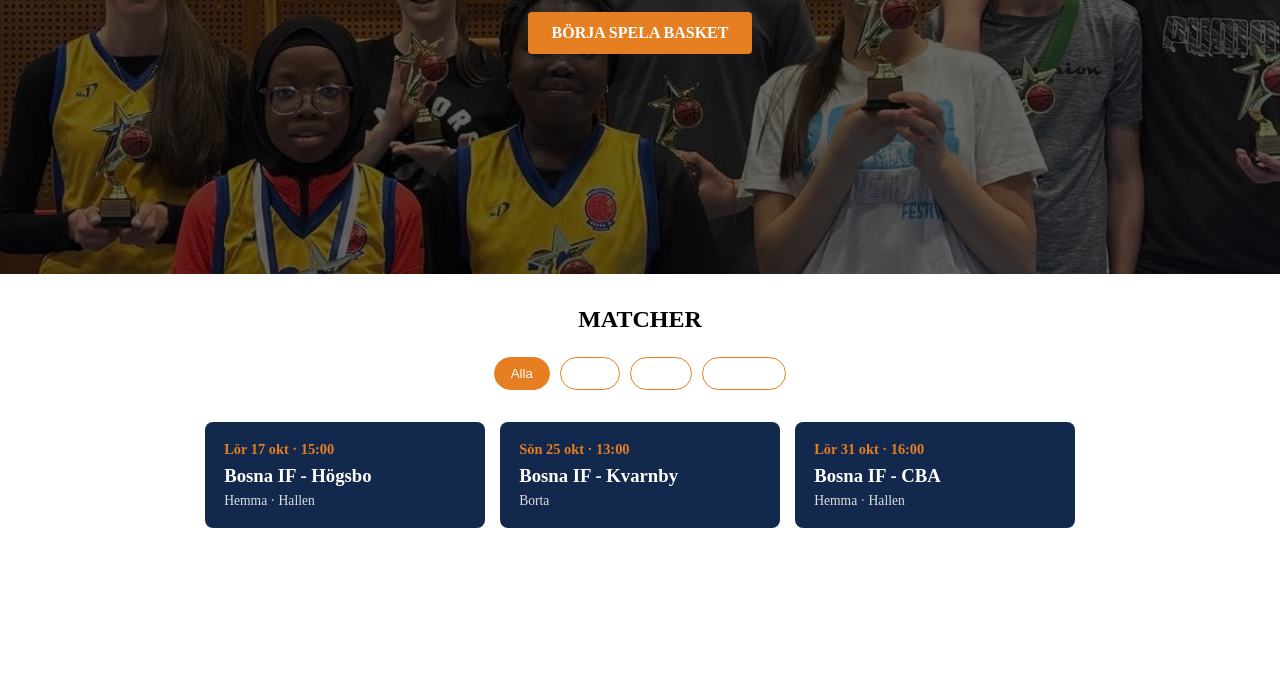
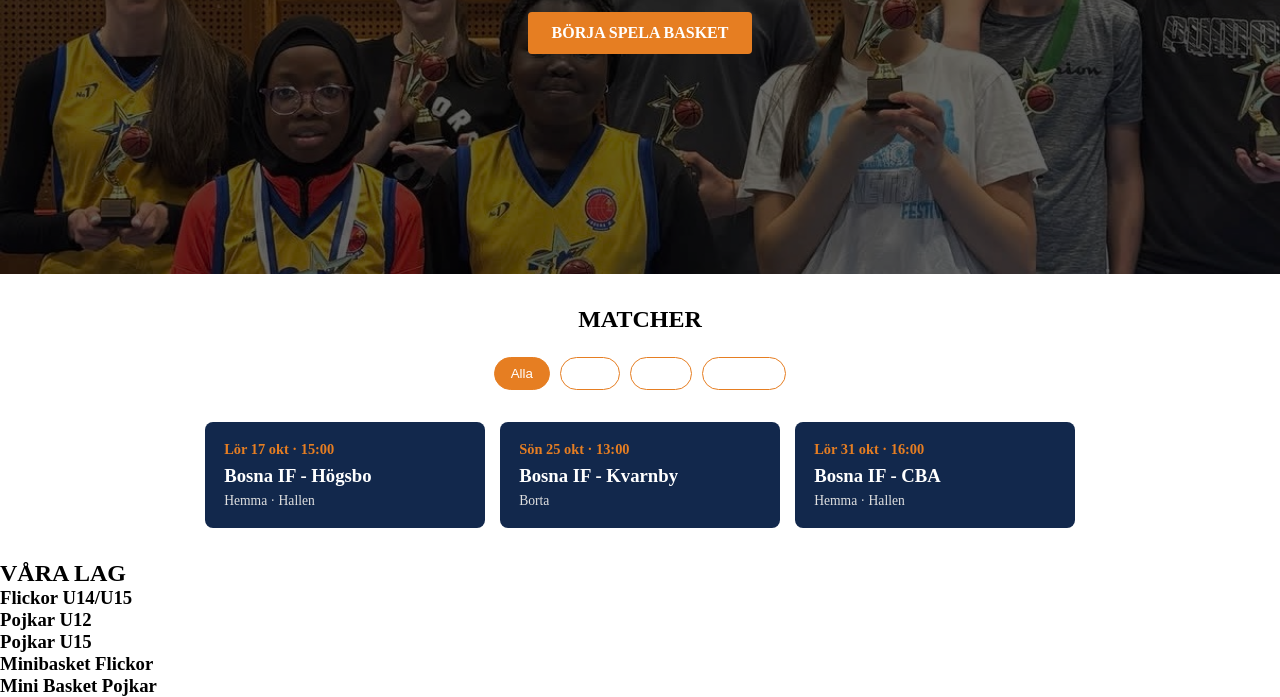
Before and after one commit to Massiiiy/bosnaif-webbprojekt, a plain HTML site: page index.html in a window 1280 px wide. Shown: the part 597-1294 px from the top of the page. Before the commit the page ends 1157 px from the top, so only its background shows below. Drawn offline with Linux system fonts and the light colour scheme.

Commit message:
lägg tll lagsektion i HTML

```diff
--- a/index.html
+++ b/index.html
@@ -85,6 +85,43 @@
   </ul>
 </section>
 
+<!-- LAG  -->
+<section id="lag" class="teams-section">
+  <h2>VÅRA LAG</h2>
+
+  <ul class="teams-list">
+    <li>
+      <article class="team-card">
+        <h3>Flickor U14/U15</h3>
+      </article>
+    </li>
+
+    <li>
+      <article class="team-card">
+        <h3>Pojkar U12</h3>
+      </article>
+    </li>
+
+    <li>
+      <article class="team-card">
+        <h3>Pojkar U15</h3>
+      </article>
+    </li>
+
+    <li>
+      <article class="team-card">
+        <h3>Minibasket Flickor</h3>
+      </article>
+    </li>
+
+    <li>
+      <article class="team-card">
+        <h3>Mini Basket Pojkar</h3>
+      </article>
+    </li>
+  </ul>
+</section>
+
 
 
     <script src="script.js"></script>
```
